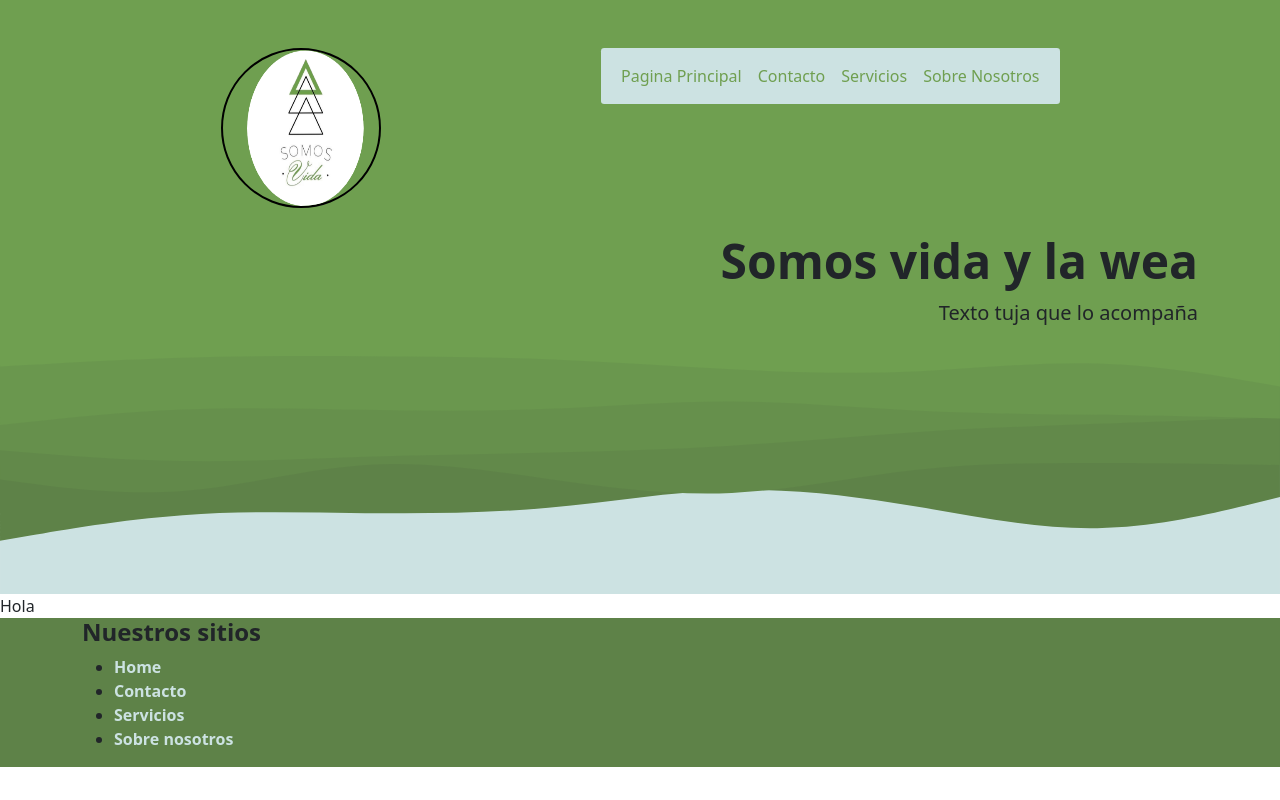
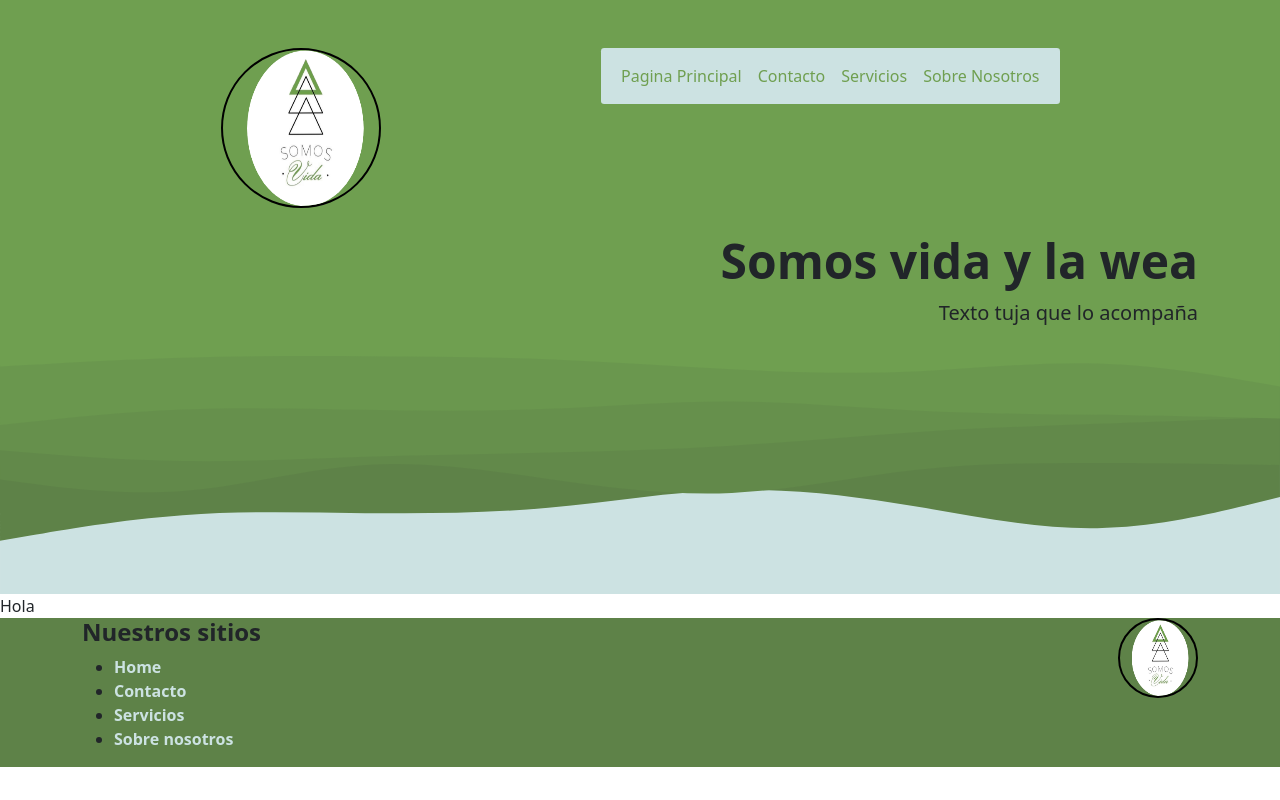
Before and after one commit to kipasten/somos_vida, a website: page index.html in a window 1280 px wide. Drawn offline with nearby package versions, Linux system fonts and the light colour scheme; files that its build step writes are made by us from their sources.

Commit message:
Siguiendo con el footer

```diff
--- a/index.html
+++ b/index.html
@@ -62,7 +62,7 @@
     <section class="container-fluid bg-dark mt-auto">
       <footer class="container">
         <div class="row">
-          <div class="col-md-12">
+          <div class="col-md-6">
             <h4 class="fw-bold">Nuestros sitios</h4>
             <ul>
               <li>
@@ -91,6 +91,9 @@
               </li>
             </ul>
           </div>
+          <div class="col-md-6 d-flex justify-content-end">
+            <img src="assets/logo.png" alt="Somos vida" class="footer_logo">
+          </div>
         </div>
       </footer>
     </section>
--- a/sass/main.scss
+++ b/sass/main.scss
@@ -7,6 +7,13 @@ $dark: #5e8248;
     height: 10rem;
     border: 2px solid black;
     border-radius: 100%;
+}
+
+.footer_logo {
+    width: 5rem;
+    height: 5rem;
+    border: 2px solid black;
+    border-radius: 100%
 }
 
 .spacer {
```
